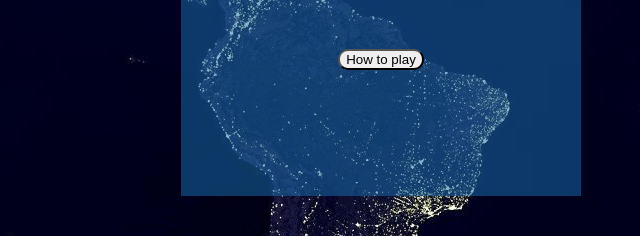
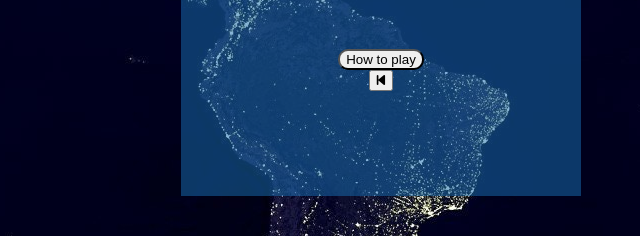
Before and after one commit to jamitag/Know-Your-Geography, a plain HTML site: page index.html in a window 1280 px wide. Shown: the part 564-800 px from the top of the page, 259-899 px from the left. Drawn offline with Linux system fonts and the light colour scheme.

Commit message:
create re-start button

```diff
--- a/index.html
+++ b/index.html
@@ -24,8 +24,10 @@
             <div>
                 <button id="how-to-play-button" onclick="showInstructions()">How to play</button>
             </div>
+            <div>
+                <button id="restart-button" onclick=""><i class="fas fa-step-backward"></i></button>
+            </div>
     </div>
-
     <div id="primary-box" style="display:none">
         <div id="question-box"></div>
             <div id="question">Question</div>
```
